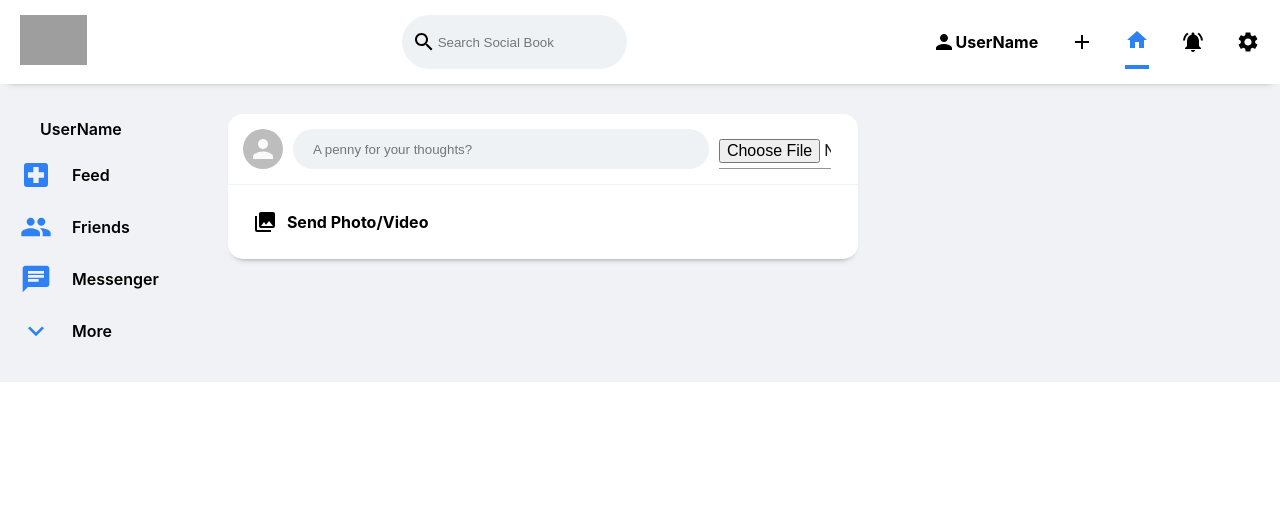
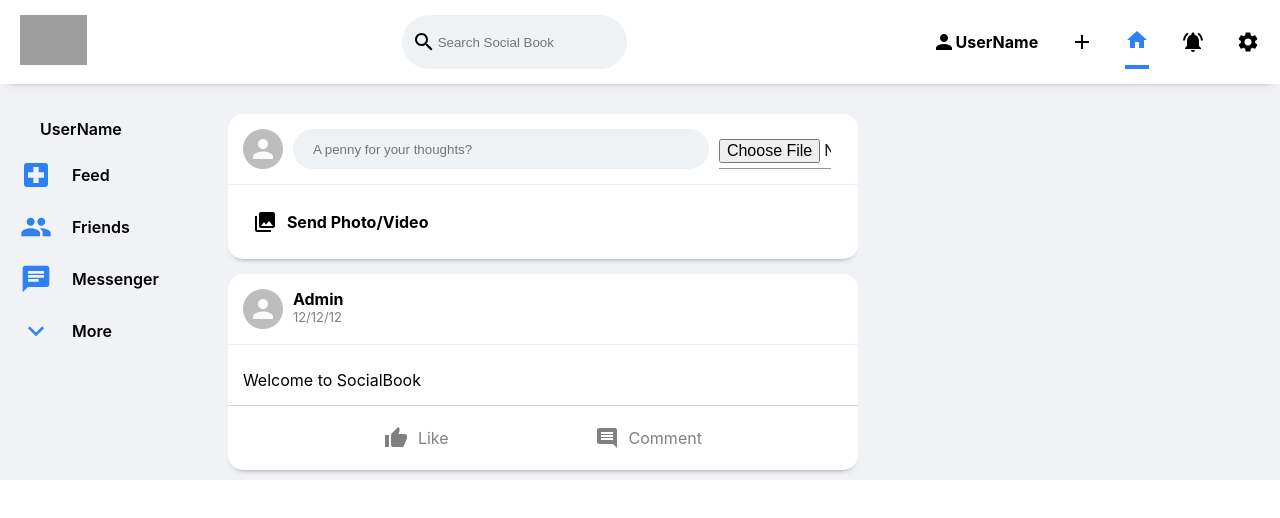
Before and after one commit to Justin217X/Social-Book, a React (Create React App) app in the folder client/: page / in a window 1280 px wide. Shown: the top 518 px of the page. Built offline with nearby package versions, Linux system fonts and the light colour scheme; grey boxes are pictures that could not be loaded.

Commit message:
Completed First Post

```diff
--- a/client/src/components/Feed.js
+++ b/client/src/components/Feed.js
@@ -1,11 +1,13 @@
 import React from 'react';
 import './Feed.css';
+import Post from './Post';
 import PostPrompt from './PostPrompt';
 
 const Feed = () => {
   return (
     <div className='feed'>
         <PostPrompt />
+        <Post />
     </div>
   )
 }
--- /dev/null
+++ b/client/src/components/Post.css
@@ -0,0 +1,62 @@
+.post {
+    margin-top: 15px;
+    background-color: white;
+    border-radius: 15px;
+    box-shadow: 0px 5px 7px -7px rgba(0, 0, 0, .75);
+    width: 100%;
+}
+
+.post-top {
+    display: flex;
+    border-bottom: 1px solid #EFF2F5;
+    padding: 15px;
+}
+
+.post-avatar {
+    margin-right: 10px;
+}
+
+.post-top-info>h3 {
+    font-size: medium;
+}
+
+.post-top-info>p {
+    font-size: small;
+    color: gray;
+}
+
+.post-bottom {
+    margin-top: 10px;
+    margin-bottom: 10px;
+}
+
+.post-message {
+    padding: 15px;
+}
+
+.post-options {
+    display: flex;
+    justify-content: space-evenly;
+    font-size: medium;
+    color: gray;
+    cursor: pointer;
+    padding: 15px;
+    border-top: 1px solid lightgray;
+}
+
+.post-option {
+    display: flex;
+    align-items: center;
+    justify-content: center;
+    padding: 5px;
+    float: 1;
+}
+
+.post-option>p {
+    margin-left: 10px
+}
+
+.post-option:hover {
+    background-color: #EFF2F5;
+    border-radius: 10px;
+}
--- /dev/null
+++ b/client/src/components/Post.js
@@ -0,0 +1,40 @@
+import { Avatar } from '@material-ui/core'
+import { Comment, ThumbUp } from '@material-ui/icons'
+import React from 'react'
+import './Post.css'
+
+const Post = ({profilePic, username = "Admin", timestamp = "12/12/12", message = "Welcome to SocialBook"}) => {
+  return (
+        <div className='post'>
+            <div className='post-top'>
+                <Avatar src={profilePic} className='post-avatar'/>
+                <div className='post-top-info'>
+                    <h3>{username}</h3>
+                    <p>{timestamp}</p>
+                </div>
+            </div>
+
+            <div className='post-bottom'>
+            <div className='post-message'>
+                <p>{message}</p>
+            </div>
+
+                <div className='post-options'>
+                    <div className='post-option'>
+                        <ThumbUp />
+                        <p>Like</p>
+                    </div>
+
+                    <div className='post-option'>
+                        <Comment />
+                        <p>Comment</p>
+                    </div>
+
+                </div>
+            </div>
+
+        </div>
+  )
+}
+
+export default Post
```
